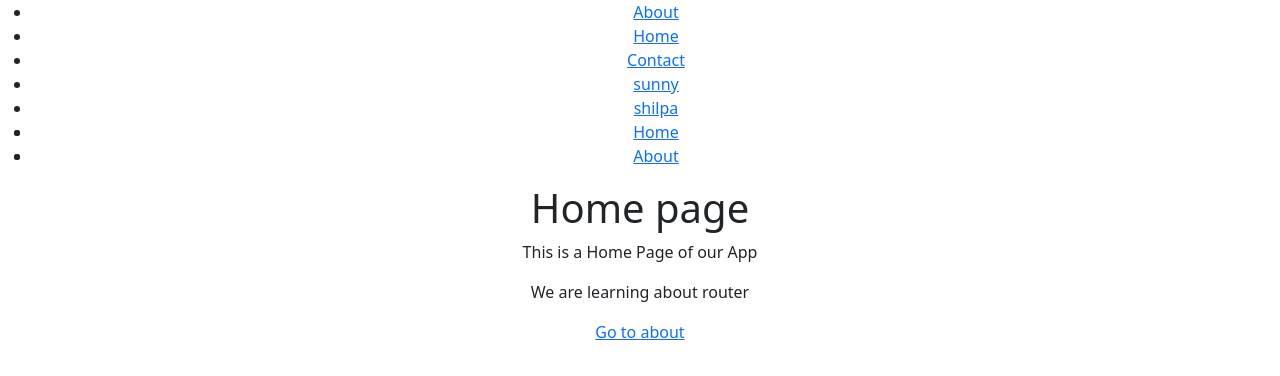
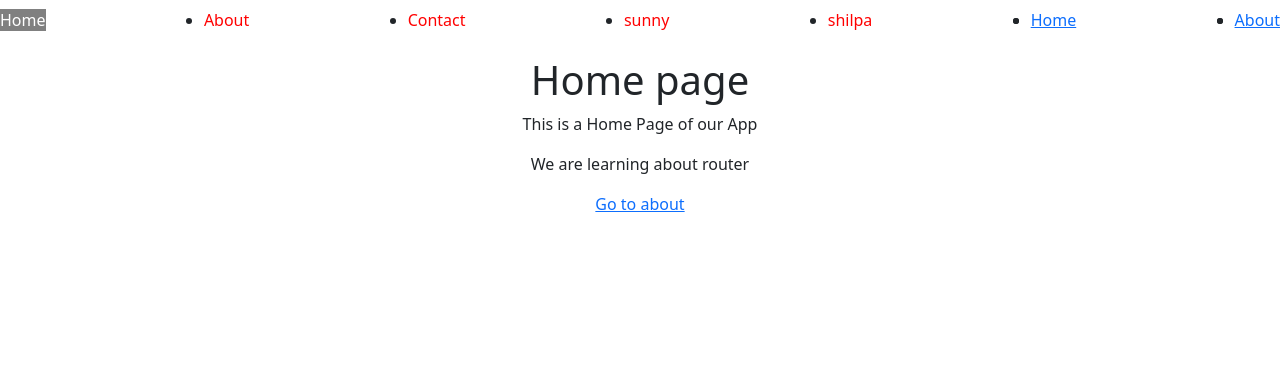
Before and after one commit to sunnysood1may/react, a React (Create React App) app: page / in a window 1280 px wide. Shown: the top 376 px of the page. Built offline with nearby package versions, Linux system fonts and the light colour scheme.

Commit message:
style on navlink

```diff
--- a/src/App.css
+++ b/src/App.css
@@ -5,6 +5,16 @@
 .App-logo {
   height: 40vmin;
   pointer-events: none;
+}
+.navbar {
+  text-align: right;
+}
+.nav-bar-link {
+  color: red;
+  text-decoration: none;
+}
+.nav-bar-link:hover {
+  color: green;
 }
 
 @media (prefers-reduced-motion: no-preference) {
--- a/src/component/NavBar.js
+++ b/src/component/NavBar.js
@@ -1,23 +1,23 @@
-import { Link } from "react-router-dom";
+import { Link, NavLink } from "react-router-dom";
 
 function NavBar() {
   return (
     <div>
-      <ul>
-        <li>
-          <Link to="/about">About</Link>
+      <ul className="navbar">
+      <li>
+          <NavLink className="nav-bar-link" style={{color:'#fff',backgroundColor:'grey'}} to="/">Home</NavLink>
         </li>
         <li>
-          <Link to="/">Home</Link>
+          <Link className="nav-bar-link" to="/about">About</Link>
         </li>
         <li>
-          <Link to="/contact">Contact</Link>
+          <Link className="nav-bar-link" to="/contact">Contact</Link>
         </li>
         <li>
-          <Link to="/user/sunny">sunny</Link>
+          <Link className="nav-bar-link" to="/user/sunny">sunny</Link>
         </li>
         <li>
-          <Link to="/user/shilpa">shilpa</Link>
+          <Link className="nav-bar-link" to="/user/shilpa">shilpa</Link>
         </li>
 
         <li>
```
